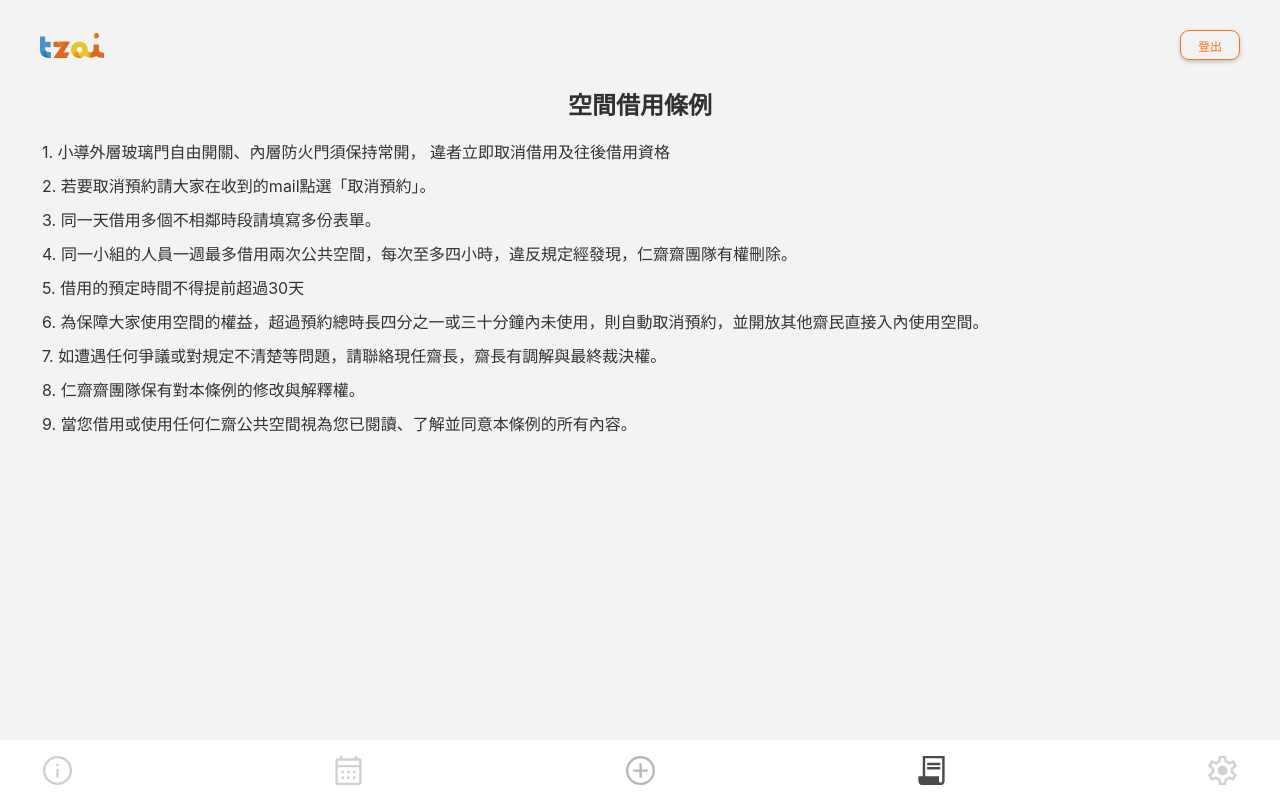
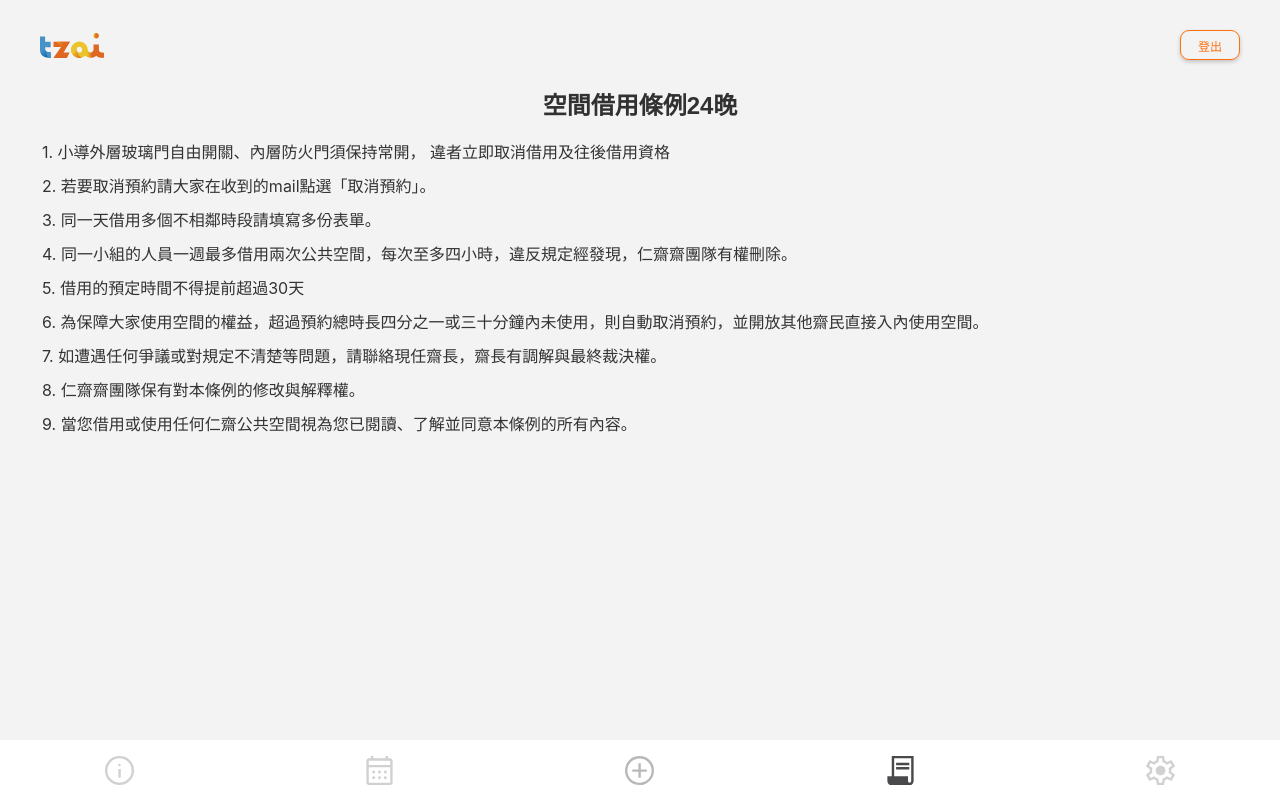
Before and after one commit to LeoHsxg/tzai-space, a React (Vite) app: page /rule in a window 1280 px wide. Built offline with nearby package versions, Linux system fonts and the light colour scheme.

Commit message:
媽的我再改UI我就是狗

```diff
--- a/index.html
+++ b/index.html
@@ -1,6 +1,9 @@
 <!DOCTYPE html>
 <html lang="en">
   <head>
+    <meta name="theme-color" content="#ffffff" />
+    <meta name="apple-mobile-web-app-status-bar-style" content="black-translucent" />
+    <meta name="msapplication-navbutton-color" content="#ffffff" />
     <meta charset="UTF-8" />
     <link rel="icon" type="image/svg+xml" href="/src/img/LOGO_9x3.svg" />
     <meta name="viewport" content="width=device-width, initial-scale=1.0" />
--- a/src/App.css
+++ b/src/App.css
@@ -33,7 +33,7 @@ footer, header, hgroup, menu, nav, section {
 
 body {
     line-height: 1;
-    background-color: #F3F3F3;
+    background-color: #f0f0f0;
 }
 
 ol, ul {
--- a/src/pages/ApplyForm.tsx
+++ b/src/pages/ApplyForm.tsx
@@ -17,7 +17,7 @@ const ApplyForm: React.FC = () => {
   };
 
   return (
-    <div className="pt-[5px] px-[5%] w-full h_adjust">
+    <div className="pt-[5px] px-[5%] pb-20 w-full">
       <Box component="form" onSubmit={handleSubmit} className="gap-[25px] flex flex-col justify-center items-center">
         <div className="w-full">
           {/* <input type="text" className="ipt" label="申請人姓名"></input> */}
--- a/src/pages/Calendar.tsx
+++ b/src/pages/Calendar.tsx
@@ -19,7 +19,7 @@ const Calendar: React.FC = () => {
   };
 
   return (
-    <div className="w-full">
+    <div className="w-full pb-16">
       <div className="calendarDiv w-full py-0 px-[10%]">
         <DateCalendar sx={{ width: "100%" }} className="w-full m-0 bg-white rounded-xl" value={value} onChange={newValue => setValue(newValue)} />
       </div>
--- a/src/pages/Rule.tsx
+++ b/src/pages/Rule.tsx
@@ -3,9 +3,9 @@ import "../styles/Rule.css";
 
 const Rule = () => {
   return (
-    <div className="h_adjust">
-      <p className="topic text-2xl mb-4">空間借用條例</p>
-      <div className="rule">
+    <div className="w-full">
+      <p className="topic text-2xl mb-4">空間借用條例24晚</p>
+      <div className="rule pb-20">
         <div className="content">1. 小導外層玻璃門自由開關、內層防火門須保持常開， 違者立即取消借用及往後借用資格</div>
         <div className="content">2. 若要取消預約請大家在收到的mail點選「取消預約」。</div>
         <div className="content">3. 同一天借用多個不相鄰時段請填寫多份表單。</div>
--- a/src/styles/ApplyForm.css
+++ b/src/styles/ApplyForm.css
@@ -26,13 +26,13 @@
 
 /* 輸入的格式 */
 .MuiInputBase-input {
-  font-weight: 700 !important;
+  font-weight: 600 !important;
   color: rgba(0, 0, 0, 0.6) !important;
 }
 
 /* 標籤的格式 */
 .MuiInputLabel-root {
-  font-weight: 700 !important;
+  font-weight: 600 !important;
   color: rgba(0, 0, 0, 0.25) !important;
 }
 
--- a/src/styles/Footer.css
+++ b/src/styles/Footer.css
@@ -8,8 +8,8 @@
 .footer_bar {
   display: flex;
   width: 100%;
-  height: 60px;
-  padding: 12px 40px;
+  height: 3.75rem;
+  padding: 12px 8%;
   justify-content: space-between;
   box-sizing: border-box; /* 確保 padding 不影響 100% 的寬度 */
   align-items: center;
--- a/src/styles/Rule.css
+++ b/src/styles/Rule.css
@@ -1,7 +1,3 @@
-.h_adjust {
-  min-height: 100vh - 60px;
-}
-
 .rule {
   /* margin: 35px; */
   width: 100%;
```
